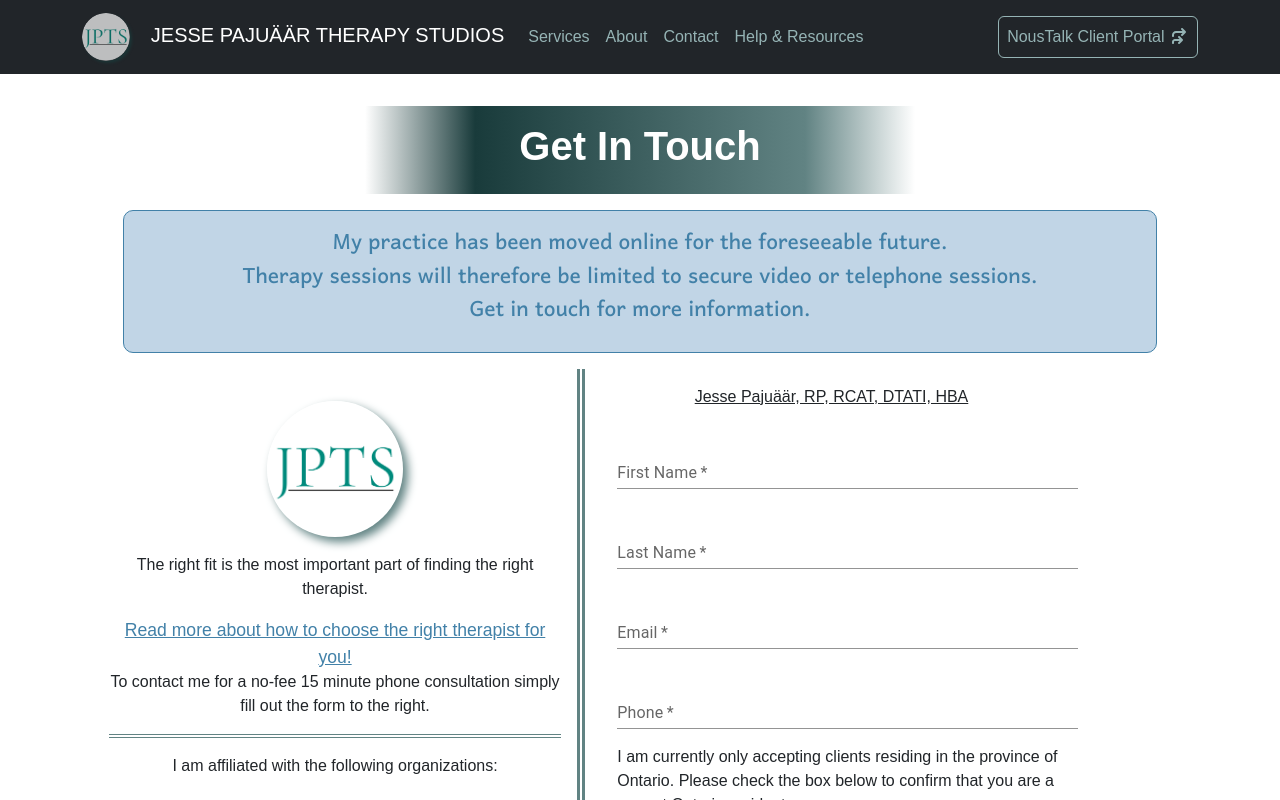
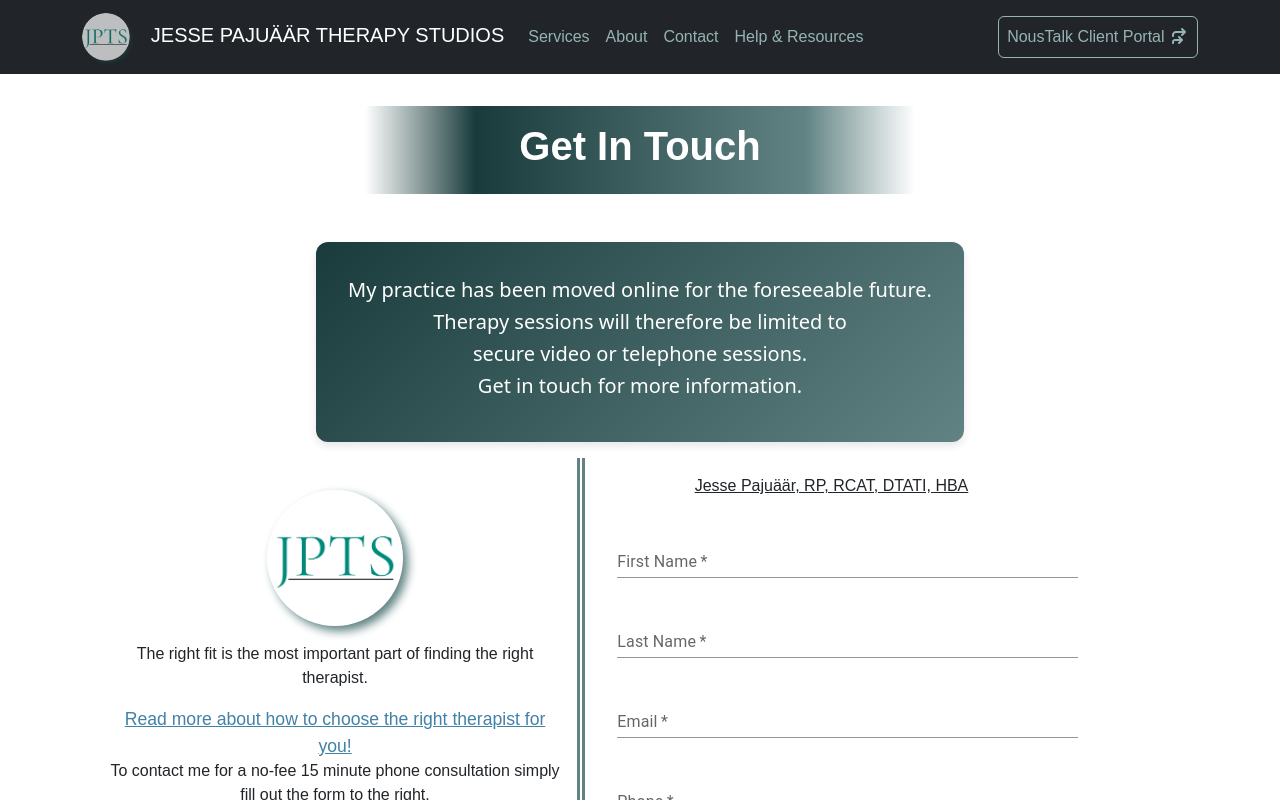
Before and after one commit to danispinxo/jesse-site, a Next.js app: page /contact in a window 1280 px wide. Shown: the top 800 px of the page. Built offline with nearby package versions, Linux system fonts and the light colour scheme; a web font is replaced by a local one.

Commit message:
adjust covid note styling

```diff
--- a/src/app/contact/page.jsx
+++ b/src/app/contact/page.jsx
@@ -63,11 +63,11 @@ export default function Contact() {
       </div>
 
       <div className="covid-note">
-        <h3>
+        <p>
           My practice has been moved online for the foreseeable future. <br />{" "}
-          Therapy sessions will therefore be limited to secure video or
+          Therapy sessions will therefore be limited to <br /> secure video or
           telephone sessions. <br /> Get in touch for more information.
-        </h3>
+        </p>
       </div>
 
       <div className="contact-body">
--- a/src/app/styles/contact.scss
+++ b/src/app/styles/contact.scss
@@ -38,9 +38,23 @@
 }
 
 .covid-note {
-  @include variables.intro-box;
+  display: flex;
+  align-items: center;
+  justify-content: center;
   text-align: center;
-  line-height: 1.5rem;
+  padding: 2rem;
+  padding-bottom: 1rem;
+  margin-top: 2rem;
+  background: linear-gradient(135deg, variables.$dark-teal, variables.$teal);
+  border-radius: 12px;
+  box-shadow: 0 4px 8px rgba(0, 0, 0, 0.1);
+
+  p {
+    font-size: 1.25rem;
+    line-height: 1.6;
+    margin-bottom: 1.5rem;
+    color: #ffffff;
+  }
 }
 
 .contact-body {
```
